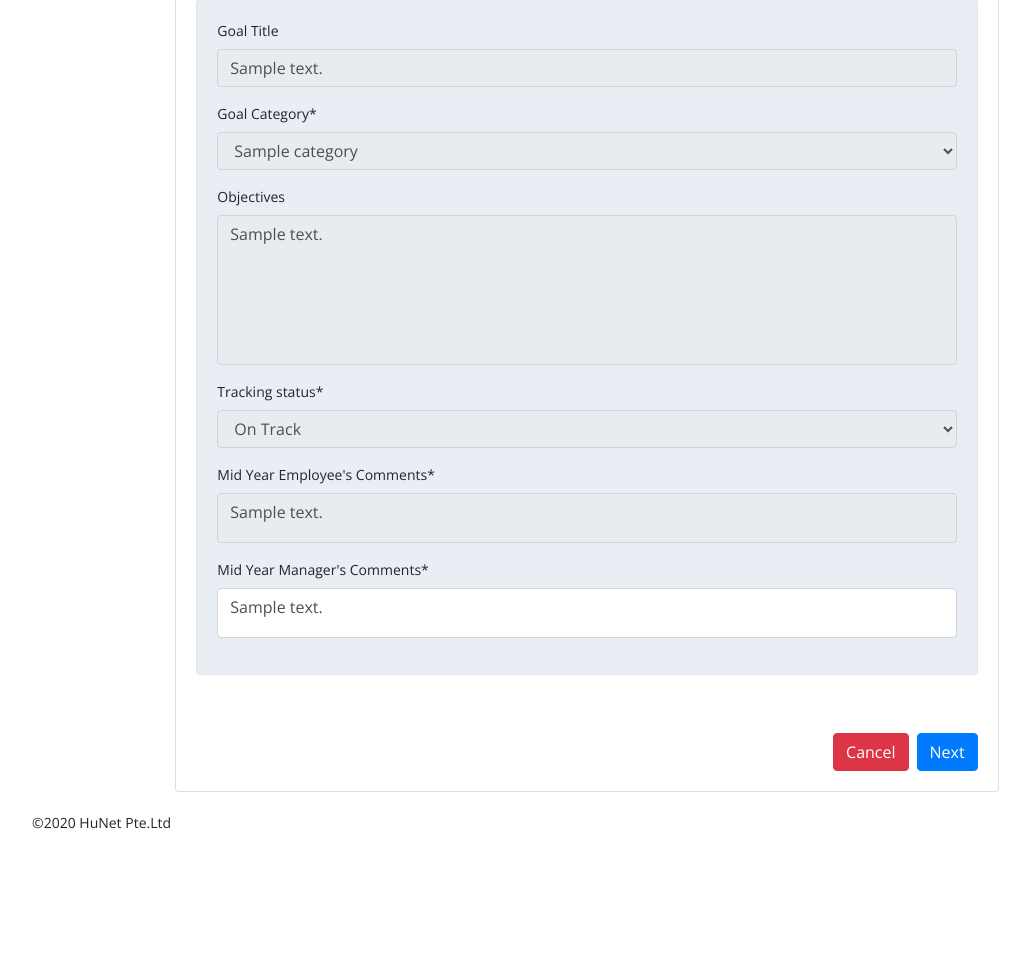
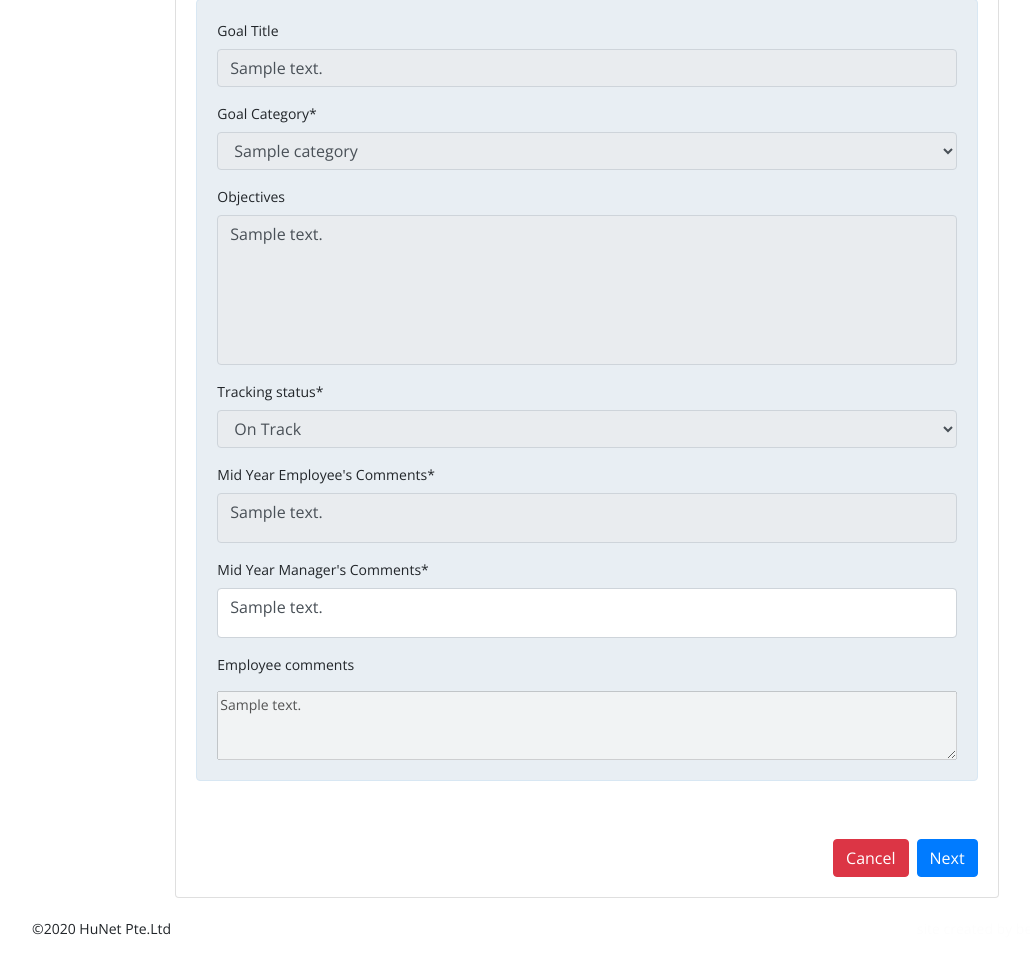
Before and after one commit to kratinidh/denselightpmp, a Django app: page /Appraisals/allM/1/UpdateMidYear/UpdateG/ in a window 1280 px wide. Shown: the part 200-1178 px from the top of the page, without its empty margins (53-1083 px from the left). Before the commit the page ends 1029 px from the top, so only its background shows below. Run offline with Django 3.2, Linux system fonts and the light colour scheme; a user stored in the database is signed in; tables that the repository leaves empty hold one stand-in row (values such as "Sample post"); grey boxes marked "Sample" are stand-in pictures; some libraries are stand-ins or nearby versions.

Commit message:
Update MidUpdateG.html

```diff
--- a/Appraisals/templates/Appraisals/MidUpdateG.html
+++ b/Appraisals/templates/Appraisals/MidUpdateG.html
@@ -58,8 +58,22 @@
 
                         {% for form in goals_formset %}
 
+
                         <div class = "card card-body form-card">
                             {{form|crispy}}
+                            {%for comment in goal_comments%}
+                            <td></td>
+
+                            {%if comment.goal_id == form.id.value%}
+                              {%if comment.created_by != request.user.profile%}
+                              <p>Employee comments</p>
+                              <textarea rows="3" cols="4" readonly disabled>{{comment.comment}}</textarea>
+                              {%elif comment.created_by == request.user.profile%}
+                               <p>Manager comments</p>
+                              <textarea rows="3" cols="4" readonly disabled>{{comment.comment}}</textarea>
+                              {%endif%}
+                            {%endif%}
+                            {%endfor%}
                         </div>
 
 
@@ -68,6 +82,8 @@
 
                     <ul class="messages">
                         {% for message in messages %}
+
+
                         <li class="{{ message.tags }}">{{ message }}</li>
                         {% endfor %}
                     </ul>
```
